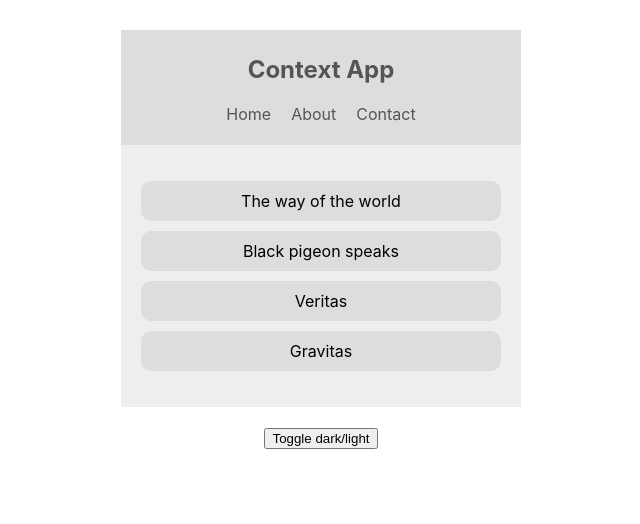
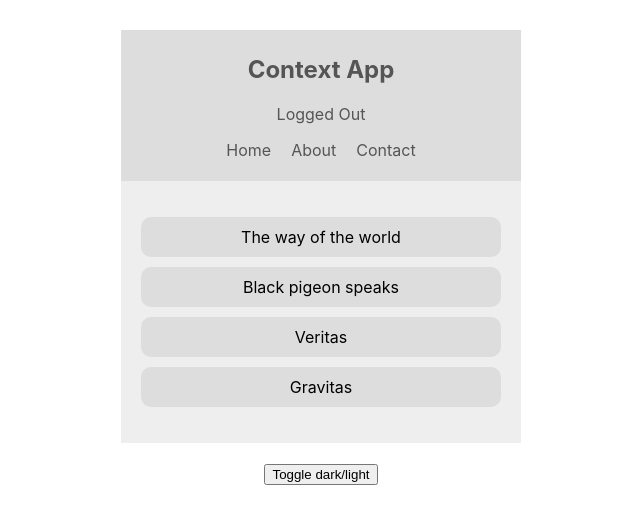
Before and after one commit to Jitgitbit/react-context-hooks-exercise-one, a React (Create React App) app: page / in a window 1280 px wide. Shown: the top 524 px of the page, without its empty margins (319-959 px from the left). Built offline with nearby package versions, Linux system fonts and the light colour scheme.

Commit message:
CONSUMING TWO CONTEXTS IN ONE COMPONENT !!!

```diff
--- a/src/components/NavBar.jsx
+++ b/src/components/NavBar.jsx
@@ -1,17 +1,23 @@
 import React, { Component } from 'react'
 import {ThemeContext} from '../contexts/ThemeContext'
+import { AuthContext } from '../contexts/AuthContext';
 
 export default class NavBar extends Component {
   static contextType = ThemeContext;
   render() {
     // console.log(this.context);
     return (
-      <ThemeContext.Consumer>{(context) => {
-        const {isLightTheme, light, dark} = context;
+      <AuthContext.Consumer>{(authContext) => (
+        <ThemeContext.Consumer>{(themeContext) => {
+          const {isAuthenticated, toggleAuth} = authContext;
+          const {isLightTheme, light, dark} = themeContext;
           const theme = isLightTheme ? light : dark ;
           return(
             <nav style={{ background: theme.ui, color: theme.textColor }}>
               <h1>Context App</h1>
+              <div onClick={toggleAuth}>
+                {isAuthenticated ? 'Logged In' : 'Logged Out'}
+              </div>
                 <ul>
                   <li>Home</li>
                   <li>About</li>
@@ -20,6 +26,7 @@
             </nav>
           );
         }}</ThemeContext.Consumer>
+      )}</AuthContext.Consumer>
     )
   }
 }
```
Lines whose indentation alone changed are shown as unchanged.
